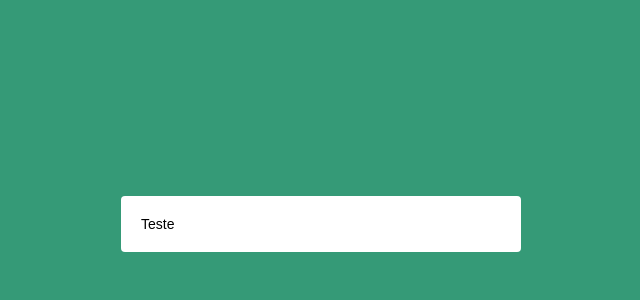
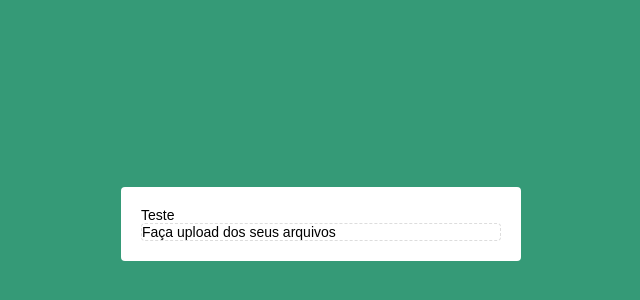
Before and after one commit to joaobispo2077/uploadfy-web, a React (Create React App) app: page / in a window 1280 px wide. Shown: the part 176-476 px from the top of the page, without its empty margins (319-959 px from the left). Built offline with nearby package versions, Linux system fonts and the light colour scheme.

Commit message:
:rocket: feat: added image upload component

```diff
--- a/package.json
+++ b/package.json
@@ -8,6 +8,7 @@
     "@testing-library/user-event": "^12.1.10",
     "react": "^17.0.1",
     "react-dom": "^17.0.1",
+    "react-dropzone": "^11.2.4",
     "react-scripts": "4.0.1",
     "styled-components": "^5.2.1",
     "web-vitals": "^0.2.4"
--- a/src/App.js
+++ b/src/App.js
@@ -1,9 +1,14 @@
 import GlobalStyle from './styles/global';
 import { Container, Content } from './styles';
+
+import Upload from './components/Upload';
 function App() {
   return (
     <Container>
-      <Content>Teste</Content>
+      <Content>Teste
+
+      <Upload />
+      </Content>
       <GlobalStyle/>
     </Container>
 
--- a/src/components/Upload/index.js
+++ b/src/components/Upload/index.js
@@ -0,0 +1,29 @@
+import Dropzone from 'react-dropzone';
+
+import {DropContainer, UploadMessage} from './styles';
+
+function Upload() {
+  return(
+    <Dropzone
+      accept="image/*"
+      onDropAccepted={() => {}}
+    >
+      { ({getRootProps, getInputProps, isDragActive, isDragReject, isDragAccept}) => (
+        <DropContainer
+        {...getRootProps()}
+        isDragActive={isDragActive}
+        isDragReject={isDragReject}
+        isDragAccept={isDragAccept}
+        >
+          <input {...getInputProps()} />
+          Faça upload dos seus arquivos
+        </DropContainer>
+      )
+
+      }
+    </Dropzone>
+  )
+
+}
+
+export default Upload;
--- a/src/components/Upload/styles.js
+++ b/src/components/Upload/styles.js
@@ -1,7 +1,30 @@
-const Upload = () => {
-  return(
-    <h1>a</h1>
-  )
-}
+import styled, { css } from 'styled-components';
 
-export default Upload;
+const dragActive = css`
+  border-color: #78e5d5;
+`;
+
+const dragReject = css`
+  border-color: #e57878;
+`;
+
+const dragAccept = css`
+  border-color: #6B7FD7;
+`;
+
+export const DropContainer = styled.div.attrs({
+  className: "dropzone"
+})`
+  border: 1px dashed #ddd;
+  border-radius: 4px;
+  cursor: pointer;
+
+  transition: height 0.2s ease;
+
+  ${props => props.isDragActive && dragActive};
+  ${props => props.isDragReject && dragReject};
+  ${props => props.isDragAccept && dragAccept};
+`;
+
+export const UploadMessage = styled.p`
+`;
```
Also changed, not shown: public/index.html (+0 -23 lines), 2 other files (tests, documents, lock files or other folders).
